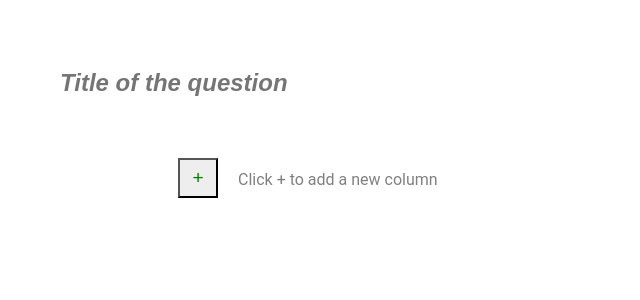
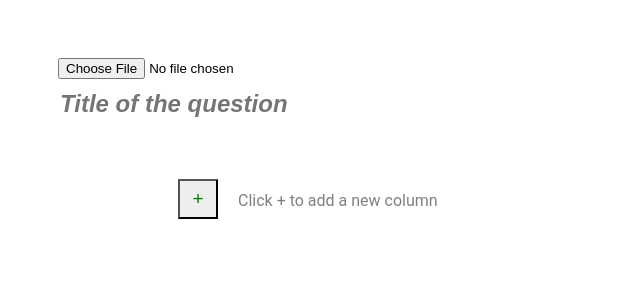
Before and after one commit to rubencarvalho/q-editor, a React (Create React App) app in the folder client/: page / in a window 1280 px wide. Shown: the top 300 px of the page, without its empty margins (0-640 px from the left). Built offline with nearby package versions, Linux system fonts and the light colour scheme.

Commit message:
Setup temporary API request for image upload

```diff
--- a/client/src/App.js
+++ b/client/src/App.js
@@ -3,7 +3,7 @@ import styled from 'styled-components'
 import Title from './components/Title'
 import Columns from './components/Columns'
 import uid from 'uid'
-
+import ImageUpload from './components/ImageUpload'
 const Container = styled.div`
   display: flex;
   flex-direction: column;
@@ -65,6 +65,7 @@ export default class App extends Component {
   render() {
     return (
       <Container>
+        <ImageUpload />
         <GridWrapper>
           <Title
             title={this.state.title}
--- a/client/src/components/ImageUpload.js
+++ b/client/src/components/ImageUpload.js
@@ -4,33 +4,33 @@ import { API_URL } from '../config'
 
 export default class ImageUpload extends Component {
   state = {
-    image: '',
+    imageURL: '',
   }
+
   uploadImage(e) {
-    let imageFormObj = new FormData()
+    const imageFormObj = new FormData()
 
-    imageFormObj.append('imageName', 'image-' + Date.now())
-    imageFormObj.append('imageData', e.target.files[0])
-
-    // stores a readable instance of
-    // the image being uploaded using multer
-    this.setState({
-      image: URL.createObjectURL(e.target.files[0]),
-    })
+    imageFormObj.append('image', e.target.files[0])
 
     axios
-      .post(`${API_URL}/upload`, imageFormObj)
-      .then(data => {
-        if (data.data.success) {
-          this.setDefaultImage('multer')
+      .post(`${API_URL}/question/5ca7f7c47197e315951bec92/upload`, imageFormObj)
+      .then(res => {
+        if (res.status === 200) {
+          this.setState({
+            imageURL: `${API_URL}/${res.data.result.imageData}`,
+          })
+          console.log('it worked!', this.state)
         }
       })
       .catch(err => {
-        alert('Error while uploading image using multer')
-        this.setDefaultImage('multer')
+        console.log(err)
+        alert('Error while uploading image. Please try again.')
       })
   }
+
   render() {
-    return <input type="file" onChange={e => this.uploadImage(e)} />
+    return (
+      <input name="image" type="file" onChange={e => this.uploadImage(e)} />
+    )
   }
 }
--- a/client/src/config.js
+++ b/client/src/config.js
@@ -1 +1 @@
-export const API_URL = 'http://localhost:400'
+export const API_URL = 'http://localhost:4000'
```
Also changed, not shown: 2 other files (tests, documents, lock files or other folders).
